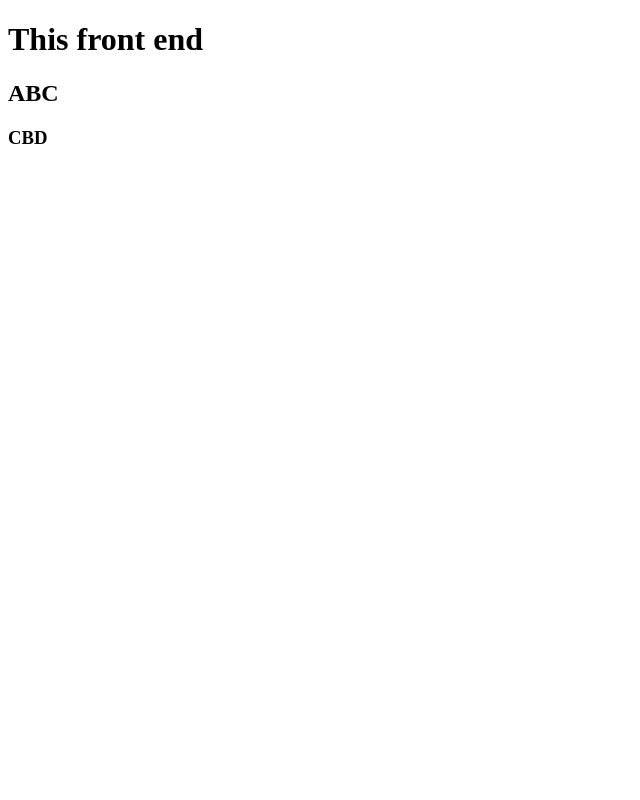
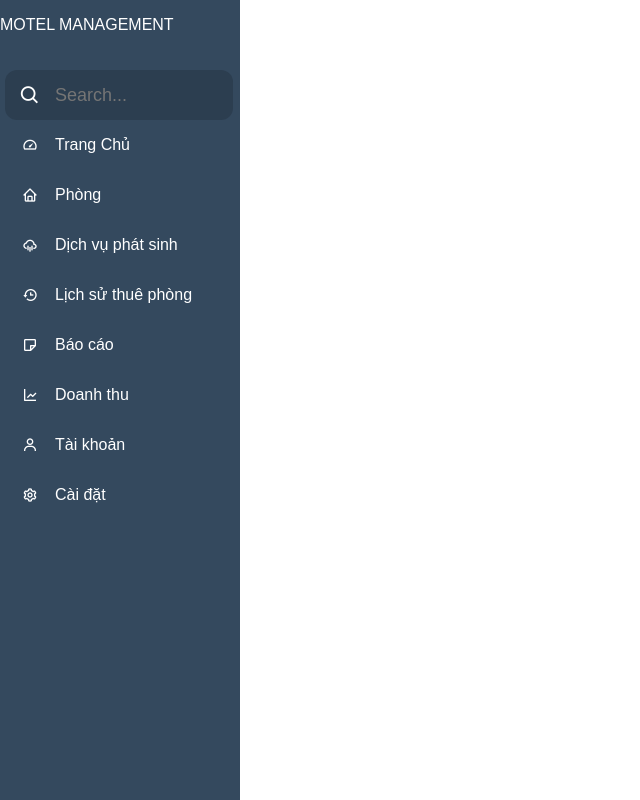
Before and after one commit to tuan2502/hostel-management, a plain HTML site: page index.html in a window 1280 px wide. Shown: the whole page, without its empty margins (0-640 px from the left). Drawn offline with nearby package versions, Linux system fonts and the light colour scheme.

Commit message:
third commit

```diff
--- /dev/null
+++ b/css/style.css
@@ -0,0 +1,86 @@
+* {
+    margin: 0;
+    padding: 0;
+    box-sizing: border-box;
+    font-family: "Poppins" , sans-serif;
+}
+
+body {
+    position: relative;
+    min-height: 100vh;
+    width: 100%;
+    overflow: hidden;
+}
+
+.sidebar {
+    position: fixed;
+    top: 0;
+    left: 0;
+    height: 100%;
+    width: 240px;
+    background: #34495e;
+}
+
+.sidebar .logo-context .logo {
+    color: #fff;
+    display: flex;
+    height: 50px;
+    width: 100%;
+    align-items: center;
+}
+
+.sidebar ul {
+    margin-top: 20px;
+}
+
+.sidebar ul li {
+    position: relative;
+    height: 50px;
+    width: 100%;
+    margin: 0 5px;
+    list-style-type: none;
+    line-height: 50px;
+}
+
+.sidebar ul li input {
+    position: absolute;
+    height: 100%;
+    width: 95%;
+    left: 0;
+    top: 0;
+    border-radius: 12px;
+    outline: none;
+    border: none;
+    background-color: #2c3e50;
+    padding-left: 50px;
+    font-size: 18px;
+    color: #fff;
+}
+
+.sidebar ul li .bx-search {
+    position: absolute;
+    z-index: 99;
+    color: #fff;
+    font-size: 22px;
+}
+
+.sidebar ul li a {
+    color: #fff;
+    display: flex;
+    align-items: center;
+    text-decoration: none;
+    transition: all 0.4s ease;
+    border-radius: 5px;
+}
+
+.sidebar ul li a:hover {
+    color: #34495e;
+    background-color: #fff;
+}
+.sidebar ul li i {
+    height: 50px;
+    min-width: 50px;
+    border-radius: 12px;
+    line-height: 50px;
+    text-align: center;
+}
--- a/index.html
+++ b/index.html
@@ -4,11 +4,83 @@
     <meta charset="UTF-8">
     <meta http-equiv="X-UA-Compatible" content="IE=edge">
     <meta name="viewport" content="width=device-width, initial-scale=1.0">
-    <title>Document</title>
+    <!--CSS-->
+    <link rel="stylesheet" href="css/style.css">
+    <!-- Bootstrap CSS -->
+    <link rel="stylesheet" href="node_modules/bootstrap/dist/css/bootstrap.min.css">
+    <!--Boxicons-->
+    <link href='https://unpkg.com/boxicons@2.1.2/css/boxicons.min.css' rel='stylesheet'>
+    <title>Motal Management</title>
+
 </head>
 <body>
-    <h1>This front end</h1>
-    <h2>ABC</h2>
-    <h3>CBD</h3>
+
+    <div class="sidebar">
+        <div class="logo-context">
+            <div class="logo">
+                <div class="logo_name">MOTEL MANAGEMENT</div>
+            </div>
+        </div>
+        <ul class="nav_list">
+            <li>
+                <i class='bx bx-search'></i>
+                <input type="text" placeholder="Search...">
+            </li>
+            <li>
+                <a href="#">
+                    <i class='bx bx-tachometer' ></i>
+                    <span class="links_name">Trang Chủ</span>
+                </a>
+            </li>
+            <li>
+                <a href="#">
+                    <i class='bx bx-home' ></i>
+                    <span class="links_name">Phòng</span>
+                </a>
+            </li>
+            <li>
+                <a href="#">
+                    <i class='bx bx-cloud-rain' ></i>
+                    <span class="links_name">Dịch vụ phát sinh</span>
+                </a>
+            </li>
+            <li>
+                <a href="#">
+                    <i class='bx bx-history' ></i>
+                    <span class="links_name">Lịch sử thuê phòng</span>
+                </a>
+            </li>
+            <li>
+                <a href="#">
+                    <i class='bx bx-note' ></i>
+                    <span class="links_name">Báo cáo</span>
+                </a>
+            </li>
+            <li>
+                <a href="#">
+                    <i class='bx bx-line-chart' ></i>
+                    <span class="links_name">Doanh thu</span>
+                </a>
+            </li>
+            <li>
+                <a href="#">
+                    <i class='bx bx-user' ></i>
+                    <span class="links_name">Tài khoản</span>
+                </a>
+            </li>
+            <li>
+                <a href="#">
+                    <i class='bx bx-cog' ></i>
+                    <span class="links_name">Cài đặt</span>
+                </a>
+            </li>
+        </ul>
+    </div>
+
+    <!-- jQuery first, then Popper.js, then Bootstrap JS. -->
+    <script src="node_modules/jquery/dist/jquery.slim.min.js"></script>
+    <script src="node_modules/popper.js/dist/umd/popper.min.js"></script>
+    <script src="node_modules/bootstrap/dist/js/bootstrap.min.js"></script>
+
 </body>
 </html>
```
Also changed, not shown: js/script.js (added).
